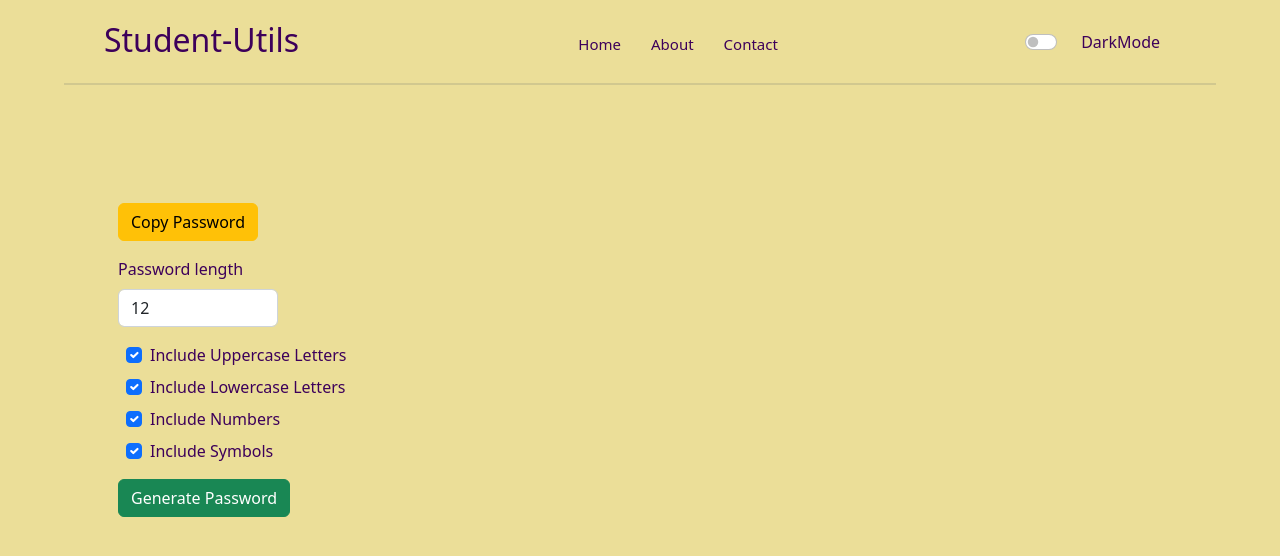
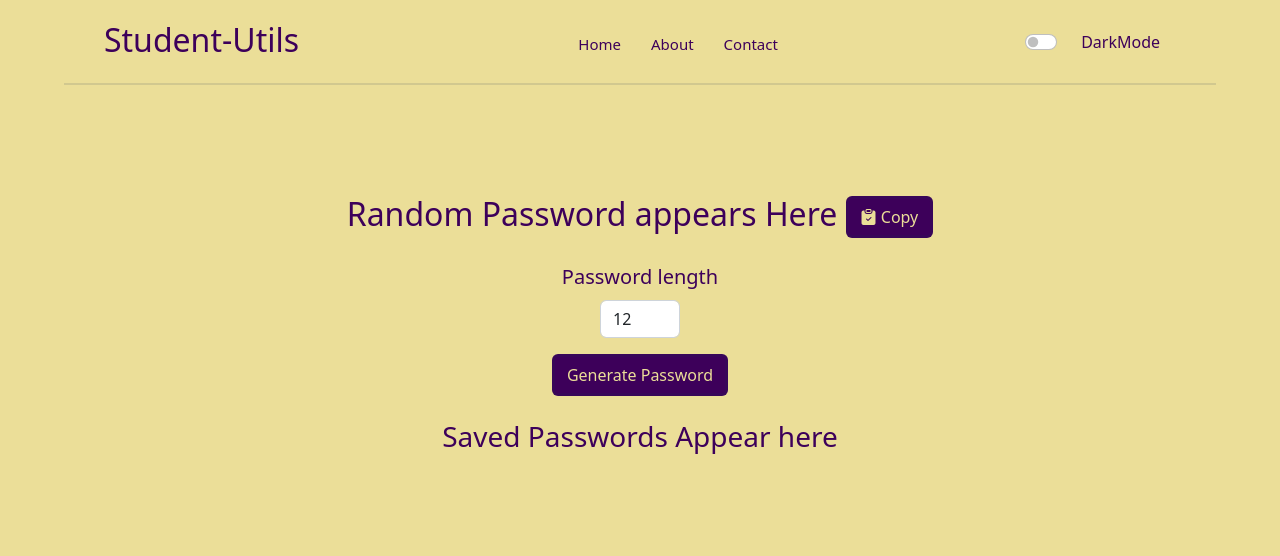
Before and after one commit to SarthakVadgama/text-utility, a React (Create React App) app: page /ranPass in a window 1280 px wide. Shown: the top 556 px of the page. Built offline with nearby package versions, Linux system fonts and the light colour scheme.

Commit message:
ranPass changed

```diff
--- a/public/index.html
+++ b/public/index.html
@@ -11,16 +11,24 @@
   <link rel="apple-touch-icon" href="%PUBLIC_URL%/logo192.png" />
   <link rel="manifest" href="%PUBLIC_URL%/manifest.json" />
   <title>Sarthak - Text Utility</title>
-  <link href="https://cdn.jsdelivr.net/npm/bootstrap@5.2.1/dist/css/bootstrap.min.css" rel="stylesheet" integrity="sha384-iYQeCzEYFbKjA/T2uDLTpkwGzCiq6soy8tYaI1GyVh/UjpbCx/TYkiZhlZB6+fzT" crossorigin="anonymous">
+  <!-- CSS only -->
+  <link href="https://cdn.jsdelivr.net/npm/bootstrap@5.2.3/dist/css/bootstrap.min.css" rel="stylesheet"
+    integrity="sha384-rbsA2VBKQhggwzxH7pPCaAqO46MgnOM80zW1RWuH61DGLwZJEdK2Kadq2F9CUG65" crossorigin="anonymous">
+  <link href="https://cdn.jsdelivr.net/npm/bootstrap@5.2.1/dist/css/bootstrap.min.css" rel="stylesheet"
+    integrity="sha384-iYQeCzEYFbKjA/T2uDLTpkwGzCiq6soy8tYaI1GyVh/UjpbCx/TYkiZhlZB6+fzT" crossorigin="anonymous">
 </head>
 
 <body>
+  <!-- JavaScript Bundle with Popper -->
+  <script src="https://cdn.jsdelivr.net/npm/bootstrap@5.2.3/dist/js/bootstrap.bundle.min.js"
+    integrity="sha384-kenU1KFdBIe4zVF0s0G1M5b4hcpxyD9F7jL+jjXkk+Q2h455rYXK/7HAuoJl+0I4"
+    crossorigin="anonymous"></script>
   <script src="https://cdn.jsdelivr.net/npm/@popperjs/core@2.11.6/dist/umd/popper.min.js"
-  integrity="sha384-oBqDVmMz9ATKxIep9tiCxS/Z9fNfEXiDAYTujMAeBAsjFuCZSmKbSSUnQlmh/jp3"
-  crossorigin="anonymous"></script>
+    integrity="sha384-oBqDVmMz9ATKxIep9tiCxS/Z9fNfEXiDAYTujMAeBAsjFuCZSmKbSSUnQlmh/jp3"
+    crossorigin="anonymous"></script>
   <script src="https://cdn.jsdelivr.net/npm/bootstrap@5.2.1/dist/js/bootstrap.min.js"
-  integrity="sha384-7VPbUDkoPSGFnVtYi0QogXtr74QeVeeIs99Qfg5YCF+TidwNdjvaKZX19NZ/e6oz"
-  crossorigin="anonymous"></script>
+    integrity="sha384-7VPbUDkoPSGFnVtYi0QogXtr74QeVeeIs99Qfg5YCF+TidwNdjvaKZX19NZ/e6oz"
+    crossorigin="anonymous"></script>
   <div id="root"></div>
 </body>
 
--- a/src/App.js
+++ b/src/App.js
@@ -60,7 +60,7 @@ function App() {
         <Routes>
           <Route exact path="/" element={<Welpage />} />
           <Route exact path="/home" element={<Home mode={mode}/>} />
-          <Route exact path="/ranPass" element={<RanPassGen showAlert={showAlert}/>} />
+          <Route exact path="/ranPass" element={<RanPassGen mode={mode} showAlert={showAlert}/>} />
           <Route exact path="/t-u" element={<TextUtil heading="Text-Utility" showAlert={showAlert} mode={mode} />} />
           <Route exact path="/about" element={<About />} />
           <Route exact path="/contact" element={<Contact />} />
--- a/src/components/Card.js
+++ b/src/components/Card.js
@@ -1,7 +1,6 @@
 import React from 'react'
 import { Link } from 'react-router-dom'
 import '../css/index.css'
-import '../css/card.css'
 
 export default function Card(props) {
     return (
--- a/src/components/Home.js
+++ b/src/components/Home.js
@@ -1,6 +1,5 @@
 import React from 'react'
 import '../css/index.css'
-import '../css/welpage.css'
 import Card from './Card'
 
 export default function Home(props) {
--- a/src/components/PassGen/RanPassGen.js
+++ b/src/components/PassGen/RanPassGen.js
@@ -1,5 +1,7 @@
-import React, { useState } from 'react'
+import React, { useEffect, useState } from 'react'
 import '../../css/index.css'
+import '../../css/ranPass.css'
+import TableBody from './TableBody'
 import {
   numbers,
   upperCaseLetters,
@@ -8,7 +10,7 @@ import {
 } from './characters'
 
 export default function RanPassGen(props) {
-  const [password, setPassword] = useState('')
+  const [password, setPassword] = useState('Random Password appears Here')
   const [passwordLength, setPasswordLength] = useState(12)
   const [includeUppercase, setIncludeUppercase] = useState(true)
   const [includeLowercase, setIncludeLowercase] = useState(true)
@@ -54,15 +56,30 @@ export default function RanPassGen(props) {
     return password
   }
 
+  const getLocItems = () => {
+    let passes = localStorage.getItem('passes')
+    if (passes) {
+      return JSON.parse(localStorage.getItem('passes'))
+    } else {
+      return []
+    }
+  }
+  const [items, setItems] = useState(getLocItems())
   const copyToClipboard = () => {
     const newTextArea = document.createElement('textarea')
     newTextArea.innerText = password;
     newTextArea.select();
     navigator.clipboard.writeText(newTextArea.value);
     props.showAlert("Text copied successfully", "success");
+    setItems([...items, password])
   }
+  useEffect(() => {
+    localStorage.setItem('passes', JSON.stringify(items))
+  }, [items])
+
   const handleCopyPassword = (e) => {
-    if (password === '') {
+    if (password === '' || password === 'Random Password appears Here') {
+      props.showAlert("There is no password to copy. Please generate a password to copy.", "danger")
     } else {
       copyToClipboard()
     }
@@ -70,14 +87,16 @@ export default function RanPassGen(props) {
 
   return (
     <div className='container justify-content-center p-5'>
+      <center>
+
         <div className='generator__password'>
-            <h3>{password}</h3>
-            <button onClick={handleCopyPassword} className='copy__btn btn btn-warning'>
-              <i className='far fa-clipboard'></i> Copy Password
-            </button>
+          <h2>{password}  <button onClick={handleCopyPassword} className={`copy__btn btn tAo-${props.mode} tAbo-${props.mode}`}>
+            <i class="bi bi-clipboard-check-fill"></i> Copy
+          </button></h2>
+
         </div>
 
-          <div className='form-group'>
+        <div className='form-group w-50 fs-5'>
           <label htmlFor='password-strength' className='form-label mt-3'>Password length</label>
           <input
             defaultValue={passwordLength}
@@ -86,13 +105,13 @@ export default function RanPassGen(props) {
             id='password-strength'
             name='password-strength'
             className='form-control mb-3'
-              style={{width: "10rem"}}
+            style={{ width: "5rem" }}
             max='20'
             min='10'
           />
         </div>
 
-          <div className='form-check m-2'>
+        {/* <div className='form-check m-2 w-25 fs-5'>
           <label htmlFor='uppercase-letters' className='form-check-label'>Include Uppercase Letters</label>
           <input
             checked={includeUppercase}
@@ -104,7 +123,7 @@ export default function RanPassGen(props) {
           />
         </div>
 
-          <div className='form-check m-2'>
+        <div className='form-check m-2 w-25 fs-5'>
           <label htmlFor='lowercase-letters' className='form-check-label'>Include Lowercase Letters</label>
           <input
             checked={includeLowercase}
@@ -116,7 +135,7 @@ export default function RanPassGen(props) {
           />
         </div>
 
-          <div className='form-check m-2'>
+        <div className='form-check m-2 w-25 fs-5'>
           <label htmlFor='include-numbers' className='form-check-label'>Include Numbers</label>
           <input
             checked={includeNumbers}
@@ -128,7 +147,7 @@ export default function RanPassGen(props) {
           />
         </div>
 
-          <div className='form-check m-2 mb-3'>
+        <div className='form-check m-2 mb-3 w-25 fs-5'>
           <label htmlFor='include-symbols' className='form-check-label'>Include Symbols</label>
           <input
             checked={includeSymbols}
@@ -138,11 +157,13 @@ export default function RanPassGen(props) {
             name='include-symbols'
             className='form-check-input'
           />
-          </div>
+        </div> */}
 
-          <button onClick={handleGeneratePassword} className='generator__btn btn btn-success'>
+        <button onClick={handleGeneratePassword} className={`generator__btn btn tAo-${props.mode} tAbo-${props.mode}`}>
           Generate Password
         </button>
+        < TableBody items={items} setItems={setItems} mode={props.mode} showAlert={props.showAlert} />
+      </center>
     </div>
   )
 }
--- /dev/null
+++ b/src/components/PassGen/TableBody.js
@@ -0,0 +1,38 @@
+import React from 'react'
+
+function TableBody(props) {
+    const ftems = props.items
+    const setftems = props.setItems
+
+    const DeleteIteM = (id) => {
+        const updateditems = ftems.filter((elem, ind) => {
+            props.showAlert("Saved password deleted successfully", "danger")
+            return ind !== id
+        })
+        setftems(updateditems)
+    }
+    return (
+        <>
+            <div className="container my-4">
+                <h3>Saved Passwords Appear here</h3>
+                <div className="row justify-content-center">
+                    {
+                        ftems.map((elem, ind) => {
+                            return (
+                                <div class={`card m-3 tAo-${props.mode} tAbo-${props.mode}`} style={{ width: "22rem" }}>
+                                    <div class="card-body">
+                                        <h5 class="card-title fs-6">Password number : <strong>{ind + 1}</strong></h5>
+                                        <p class="card-text fs-4">{elem}</p>
+                                        <button className='btn btn-danger' onClick={() => DeleteIteM(ind)}>Delete</button>
+                                    </div>
+                                </div>
+                            )
+                        })
+                    }
+                </div>
+            </div>
+        </>
+    )
+}
+
+export default TableBody
--- a/src/components/PassGen/characters.js
+++ b/src/components/PassGen/characters.js
@@ -1,4 +1,4 @@
 export const numbers = '0123456789'
 export const upperCaseLetters = 'ABCDEFGHIJKLMNOPQRSTUVWXYZ'
 export const lowerCaseLetters = 'abcdefghijklmnopqrstuvwxyz'
-export const specialCharacters = "!'^+%&/()=?_#$½§{[]}|;:>÷`<.*-@é"
+export const specialCharacters = "!'^+%&/()=?_#{[]}|;:>÷`<.*-@"
```
Also changed, not shown: src/css/card.css (deleted), src/css/ranPass.css (added). Lines whose indentation alone changed are shown as unchanged.
